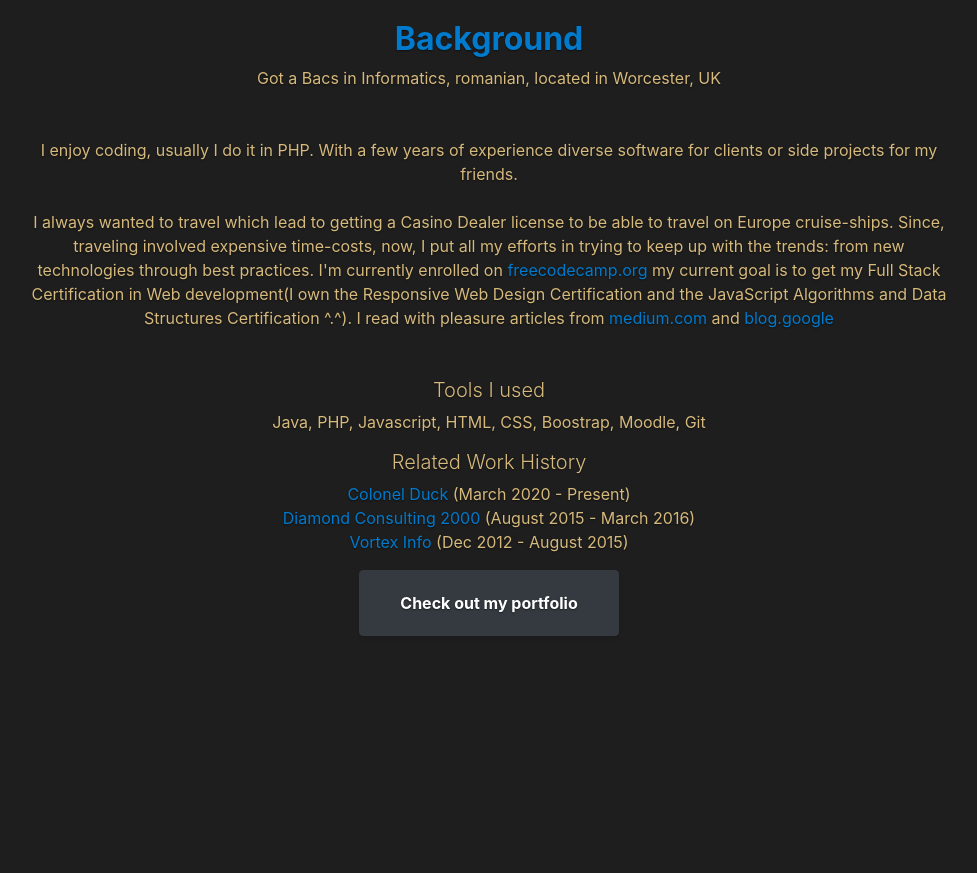
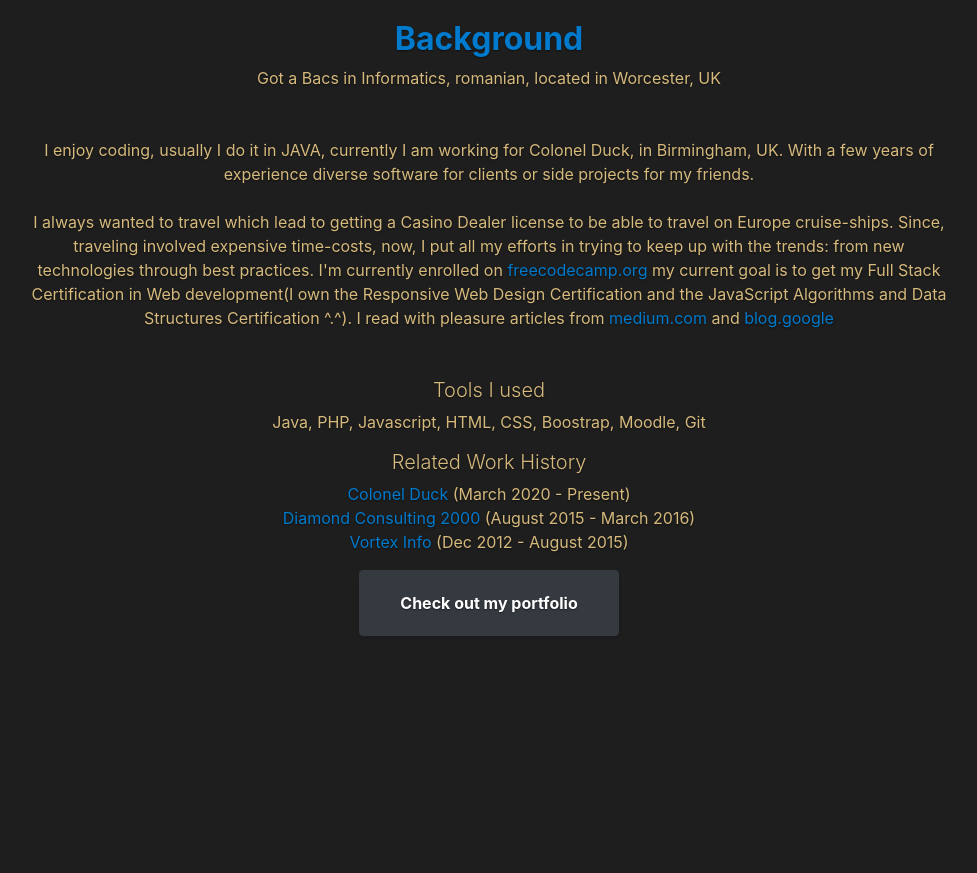
Before and after one commit to umvy/maria-ursu, a plain HTML site: page index.html in a window 1280 px wide. Shown: the part 900-1773 px from the top of the page, without its empty margins (151-1128 px from the left). Drawn offline with Linux system fonts and the light colour scheme.

Commit message:
Update index.html

```diff
--- a/index.html
+++ b/index.html
@@ -69,7 +69,7 @@
         <div class="col-lg-10 mx-auto">
             <h2 class="blue-lead">Background</h2>
           <p class="orange-lead mb-5">Got a Bacs in Informatics, romanian, located in Worcester, UK</p>
-          <p class="orange-lead mb-5">I enjoy coding, usually I do it in PHP. With a few years of experience diverse software for clients or side projects for my friends.
+          <p class="orange-lead mb-5">I enjoy coding, usually I do it in JAVA, currently I am working for Colonel Duck, in Birmingham, UK. With a few years of experience diverse software for clients or side projects for my friends.
           <br><br>  I always wanted to travel which lead to getting a Casino Dealer license to be able to travel on Europe cruise-ships. Since, traveling involved expensive time-costs, now, I put all my efforts in trying to keep up with the trends: from new technologies through best practices.
            I'm currently enrolled on <a href="freecodecamp.org">freecodecamp.org</a> my current goal is to get my Full Stack Certification in Web development(I own the Responsive Web Design Certification and the JavaScript Algorithms and Data Structures Certification ^.^). I read with pleasure articles from <a href="medium.com">medium.com</a> and <a href="blog.google">blog.google</a></p>
           <h2 class="blue lead">Tools I used</h2>
```
